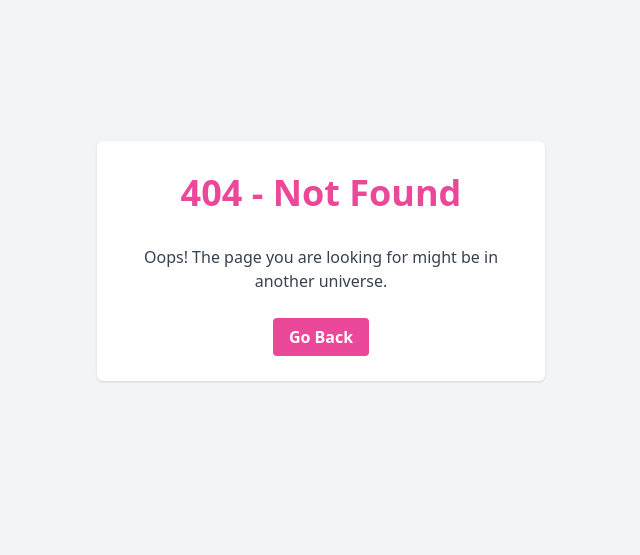
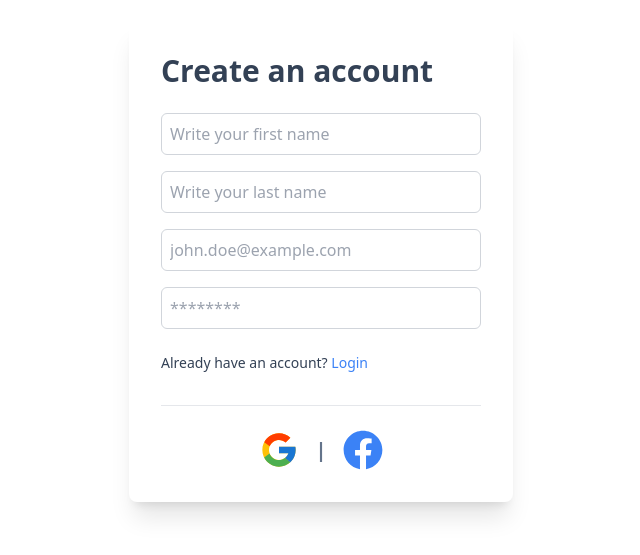
Before and after one commit to SaqlineShabbir/Luxury-center, a Next.js app: page /signup in a window 1280 px wide. Before the commit this address had no page. Shown: the part 139-694 px from the top of the page, without its empty margins (319-959 px from the left). Built offline with nearby package versions, Linux system fonts and the light colour scheme.

Commit message:
signup page added

```diff
--- /dev/null
+++ b/src/app/(pages)/signup/page.js
@@ -0,0 +1,64 @@
+
+import Link from 'next/link'
+import { FcGoogle } from "react-icons/fc";
+import { FaFacebook } from "react-icons/fa";
+// import Pinkbtn from '@/app/components/Pinkbtn';
+
+const Signup = () => {
+    return (
+        <main>
+
+            <div className="min-h-screen flex items-center justify-center">
+                <div className="bg-white p-8 rounded-lg shadow-xl w-96">
+                    <h2 className="text-3xl font-bold mb-6 text-slate-700">Create an account</h2>
+                    <form>
+                        <div className="mb-4">
+                            <input
+                                type="text"
+                                className="w-full border border-gray-300 rounded-md p-2"
+                                placeholder="Write your first name"
+                            />
+                        </div>
+
+                        <div className="mb-4">
+                            <input
+                                type="text"
+                                className="w-full border border-gray-300 rounded-md p-2"
+                                placeholder="Write your last name"
+                            />
+                        </div>
+
+                        <div className="mb-4">
+                            <input
+                                type="email"
+                                className="w-full border border-gray-300 rounded-md p-2"
+                                placeholder="john.doe@example.com"
+                            />
+                        </div>
+
+                        <div className="mb-4">
+                            <input
+                                type="password"
+                                className="w-full border border-gray-300 rounded-md p-2"
+                                placeholder="********"
+                            />
+                        </div>
+
+                        {/* <Pinkbtn label='Create an account' width='w-full' /> */}
+
+                        <p className='text-slate-700 py-2 text-sm'>Already have an account? <Link className='text-blue-500 hover:underline' href="/login">Login</Link></p><br />
+
+                        <hr /><br />
+                        <div className='flex justify-center items-center space-x-4'>
+                            <FcGoogle className='w-10 h-10 cursor-pointer hover:scale-110 duration-500' />
+                            <p className='text-xl text-slate-500 font-bold'>|</p>
+                            <FaFacebook className='w-10 h-10 cursor-pointer hover:scale-110 duration-500 text-blue-500' />
+                        </div>
+                    </form>
+                </div>
+            </div>
+        </main>
+    )
+}
+
+export default Signup;
```
